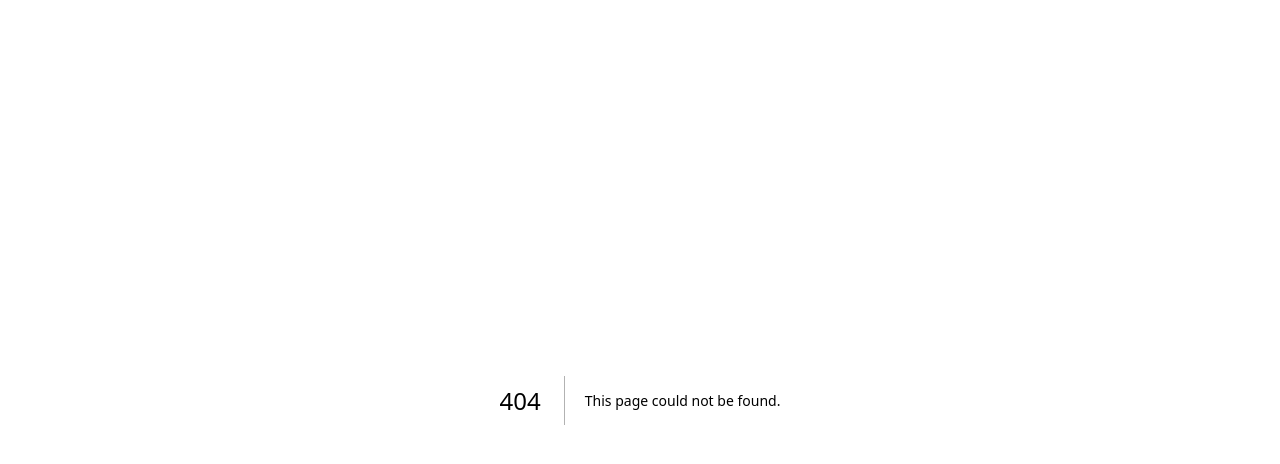
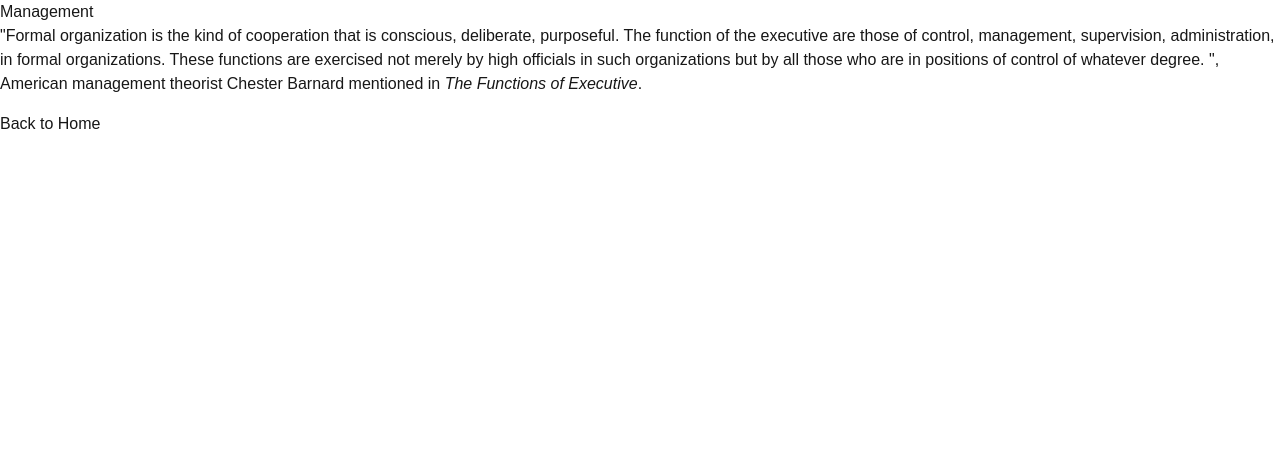
Before and after one commit to rexccm/rex-chan-notes, a Next.js app: page /management in a window 1280 px wide. Before the commit this address had no page. Shown: the top 464 px of the page. Built offline with nearby package versions, Linux system fonts and the light colour scheme.

Commit message:
Add management page

```diff
--- a/app/animation/page.tsx
+++ b/app/animation/page.tsx
@@ -3,7 +3,7 @@ import Link from "next/link";
 export default function Animation() {
     return (
         <>
-            <h2>Principles of Animation</h2>
+            <h2>Animation</h2>
             <section>
                 <h3>Tweening</h3>
                 <p>"By increasing the number of inbetweens, the movement will become much smoother and more fluid. The golden rule of animation is determine the exact middle drawing (breakdown) first. This is the basic of basics for all animation. The quality of this middle drawing determines the success of the entire inbetween sequence. Keep splitting themby finding the middle, then the next middle.", Japanese animator Yasuo Muroi (室井康雄) said.</p>
--- a/app/design/page.tsx
+++ b/app/design/page.tsx
@@ -3,7 +3,7 @@ import Link from "next/link";
 export default function Design() {
     return (
         <>
-            <h2>Principles of Design</h2>
+            <h2>Design</h2>
             <Link
                 href="/"
             >
--- a/app/development/page.tsx
+++ b/app/development/page.tsx
@@ -3,7 +3,7 @@ import Link from "next/link";
 export default function Development() {
     return (
         <>
-            <h2>Principles of Software Development</h2>
+            <h2>Software Development</h2>
             <Link
                 href="/"
             >
--- a/app/learning/page.tsx
+++ b/app/learning/page.tsx
@@ -3,7 +3,7 @@ import Link from "next/link";
 export default function Learning() {
     return (
         <>
-            <h2>Principles of Learning</h2>
+            <h2>Learning</h2>
             <p>The inscription on washing basin of King Tang (湯) of Shang says: "If you can renew yourself for one day, do so day by day, and keep renewing yourself day after day."</p>
             <section>
                 <h3>Learn by Your Own Experience</h3>
--- /dev/null
+++ b/app/management/page.tsx
@@ -0,0 +1,15 @@
+import Link from "next/link";
+
+export default function Management() {
+    return (
+        <>
+            <h2>Management</h2>
+            <p>"Formal organization is the kind of cooperation that is conscious, deliberate, purposeful. The function of the executive are those of control, management, supervision, administration, in formal organizations. These functions are exercised not merely by high officials in such organizations but by all those who are in positions of control of whatever degree. ", American management theorist Chester Barnard mentioned in <em>The Functions of Executive</em>. </p>
+            <Link
+                href="/"
+            >
+                Back to Home
+            </Link>
+        </>
+    )
+}
--- a/app/page.tsx
+++ b/app/page.tsx
@@ -30,6 +30,11 @@ export default function Home() {
             Learning
           </Link>
           <Link
+            href="development"
+          >
+            Development
+          </Link>
+          <Link
             href="animation"
           >
             Animation
@@ -40,9 +45,9 @@ export default function Home() {
             Design
           </Link>
           <Link
-            href="development"
+            href="management"
           >
-            Development
+            Management
           </Link>
         </div>
         <div className="flex flex-col gap-4 text-base font-medium sm:flex-row">
```
